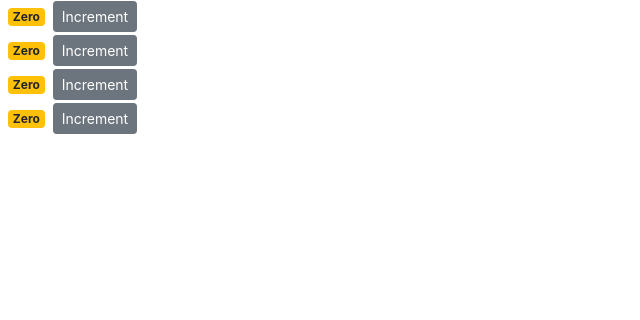
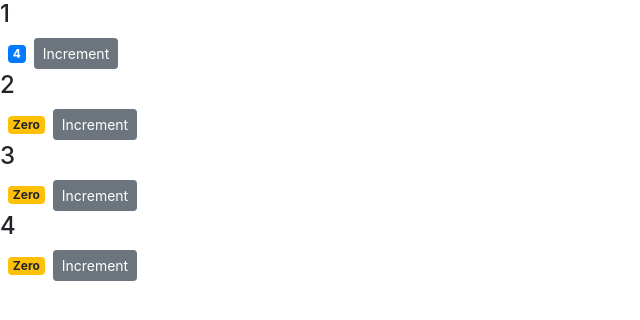
Before and after one commit to mojtabavi/Programing-Training, a React (Create React App) app in the folder React/counter-app/: page / in a window 1280 px wide. Shown: the top 320 px of the page, without its empty margins (0-640 px from the left). Built offline with nearby package versions, Linux system fonts and the light colour scheme.

Commit message:
React-Passing Children

```diff
--- a/React/counter-app/src/components/counter.jsx
+++ b/React/counter-app/src/components/counter.jsx
@@ -28,6 +28,8 @@ class Counter extends Component {
   render() {
     return (
       <div>
+        <h4>{this.props.id}</h4>
+        {this.props.children}
         <span className={this.getBadgeClasses()}>{this.formatCount()}</span>
         <button
           onClick={() => this.handleIncrement({ id: 1 })}
--- a/React/counter-app/src/components/counters.jsx
+++ b/React/counter-app/src/components/counters.jsx
@@ -4,7 +4,7 @@ import Counter from "./counter";
 class Counters extends Component {
     state = {
         counters: [
-        {id:1 ,value:0},
+        {id:1 ,value:4},
         {id:2 ,value:0},
         {id:3 ,value:0},
         {id:4 ,value:0}
@@ -13,7 +13,8 @@ class Counters extends Component {
     render() {
         return (
         <div>
-            {this.state.counters.map(counter => <Counter key={counter.id} value={counter.value} />)}
+            {this.state.counters.map(counter => <Counter key={counter.id} value={counter.value} id={counter.id} >
+            </Counter>)}
         </div> );
     }
 }
```
